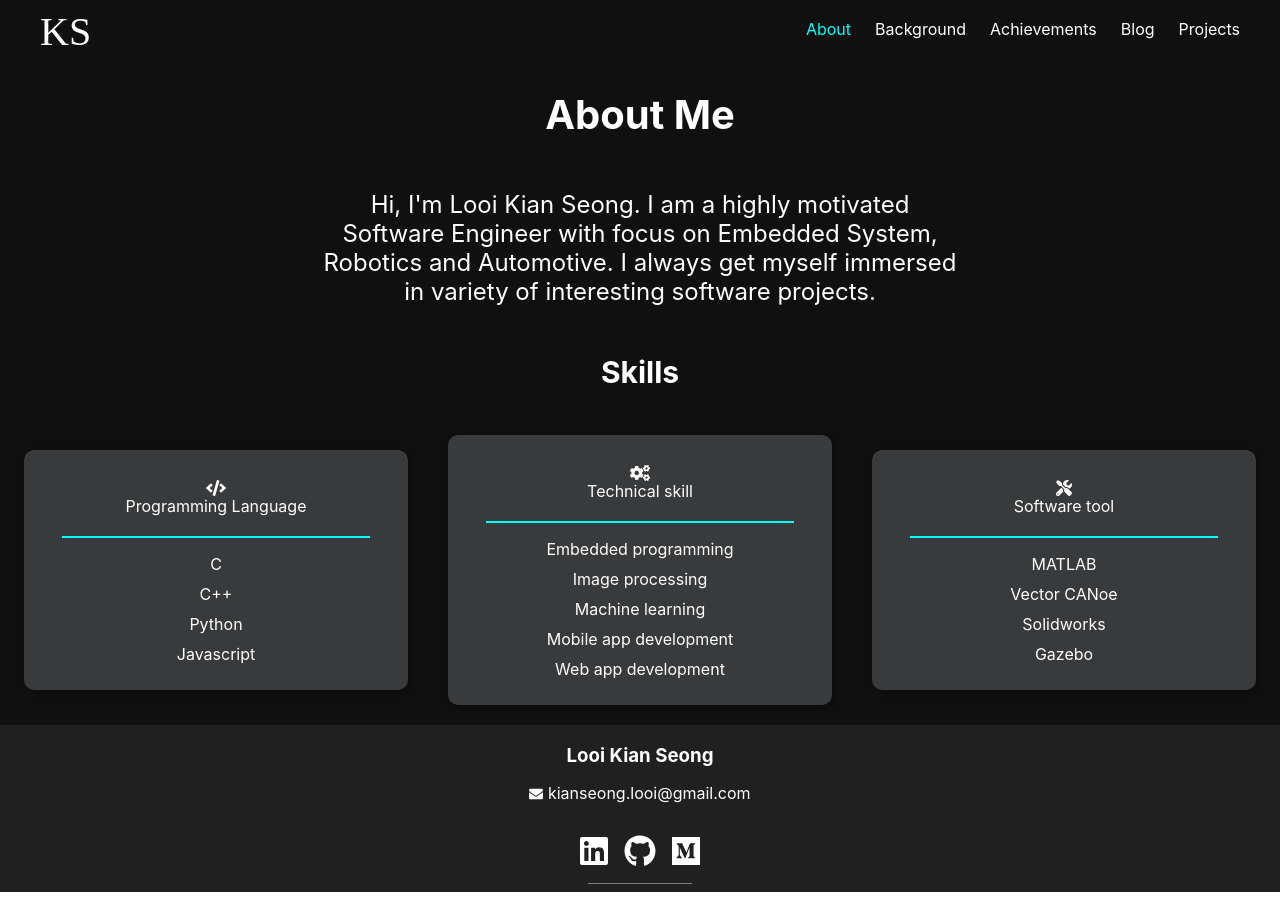
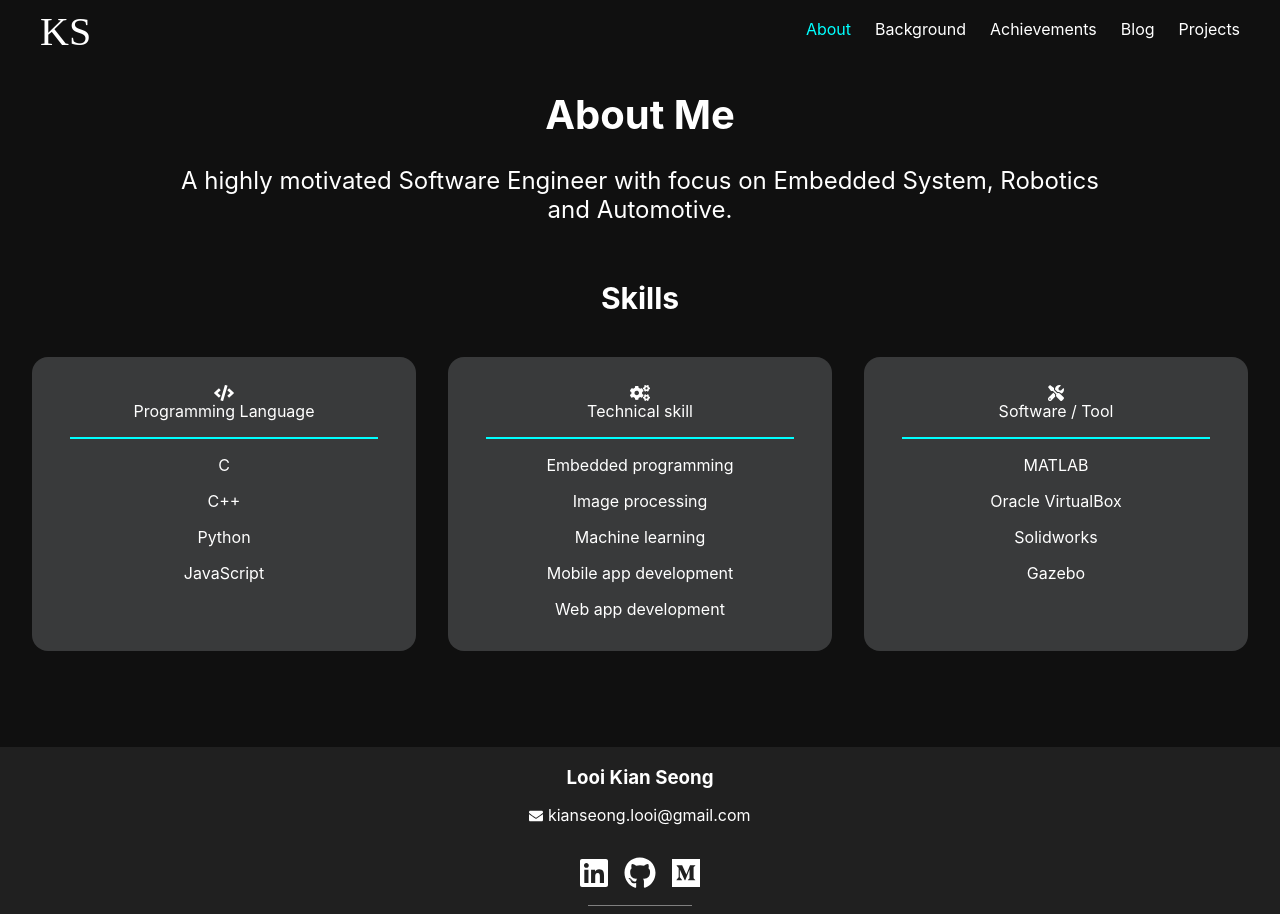
Before and after one commit to JayLooi/my-website, a React (Create React App) app: page /About in a window 1280 px wide. Before the commit the page ends 892 px from the top, so only its background shows below. Built offline with nearby package versions, Linux system fonts and the light colour scheme; a web font is replaced by a local one.

Commit message:
updated css styling of About page.

```diff
--- a/src/components/About.css
+++ b/src/components/About.css
@@ -1,60 +1,64 @@
 .About-main {
     background-color: inherit;
     display: flex;
+    flex-direction: column;
+    align-items: center;
     width: 100%;
     height: 100%;
-    flex-direction: column;
-    align-items: stretch;
     color: #ffffff;
-    flex: 1 0 auto;
+    padding-bottom: 5em;
 }
 
 .About-main h1 {
     font-size: 40px;
-    align-self: center;
 }
 
 .About-intro {
     display: flex;
-    width: 50%;
+    width: 75%;
     height: 100%;
     flex-direction: column;
-    align-self: center;
 }
 
 .About-intro p {
     font-size: 24px;
     text-align: center;
+    margin: 0;
+    padding: 0;
 }
 
-.Skills-main {
+.About-skills {
     width: 100%;
+    margin-top: 2em;
 }
 
-.Skills-main h2 {
+.About-skills h2 {
     font-size: 30px;
     text-align: center;
 }
 
-.Skill-cards-container {
+.About-skill-cards-container {
     display: flex;
     flex-wrap: wrap;
     flex-direction: row;
-    align-items: center;
+    align-items: stretch;
     justify-content: center;
 }
 
-.Skill-card {
+.About-skill-card {
     display: flex;
     flex-direction: column;
     align-items: center;
     width: 30%;
-    margin: 20px;
+    margin: 1em;
     background: #393a3b;
-    border-radius: 10px;
-    box-shadow: 2px 2px 12px rgba(0, 0, 0, .3);
-    transition: all .3s;
-    transition-timing-function: cubic-bezier(0, 0, .5, 1);
+    border-radius: 1em;
+}
+
+@media only screen and (max-width: 960px) {
+    .About-skill-card {
+        width: 45%;
+    }
 }
 
 @media only screen and (max-width: 700px) {
@@ -62,17 +66,16 @@
         width: 80%;
     }
 
-    .Skill-cards-container {
-        display: flex;
-        flex-direction: column;
+    .About-skill-cards-container {
+        align-items: center;
     }
 
-    .Skill-card {
-        width: 80%;
+    .About-skill-card {
+        width: 100%;
     }
 }
 
-.Skill-card > div {
+.About-skill-card > div {
     color: #ffffff;
     text-align: center;
     align-items: center;
@@ -80,23 +83,18 @@
     flex-direction: column;
     align-self: center;
     width: 80%;
-    margin-top: 10px;
-    padding-bottom: 20px;
+    margin-top: .5em;
+    padding-bottom: 1em;
     border-bottom: solid 2px cyan;
 }
 
-.Skill-card > ul {
+.About-skill-card > ul {
     color: white;
     list-style: none;
     text-align: center;
     padding: 0px;
 }
 
-.Skill-card li {
-    margin-bottom: 10px;
+.About-skill-card li {
+    margin-bottom: 1em;
 }
-
-.Skill-card:hover {
-    transform: scale3d(1.01, 1.01, 1.01);
-    box-shadow: 2px 2px 20px rgba(0, 0, 0, .5);
-}
--- a/src/components/About.js
+++ b/src/components/About.js
@@ -6,20 +6,18 @@ import { faCogs, faCode, faTools } from '@fortawesome/free-solid-svg-icons'
 const skills = [{
   categoryName: 'Programming Language',
   categoryIcon: <FontAwesomeIcon icon={faCode} style={{marginTop: '20px', color: 'white'}}/>,
-  list: ['C', 'C++', 'Python', 'Javascript']
+  list: ['C', 'C++', 'Python', 'JavaScript']
 }, {
   categoryName: 'Technical skill',
   categoryIcon: <FontAwesomeIcon icon={faCogs} style={{marginTop: '20px', color: 'white'}}/>,
   list: ['Embedded programming', 'Image processing', 'Machine learning', 'Mobile app development', 'Web app development']
 }, {
-  categoryName: 'Software tool',
+  categoryName: 'Software / Tool',
   categoryIcon: <FontAwesomeIcon icon={faTools} style={{marginTop: '20px', color: 'white'}}/>,
-  list: ['MATLAB', 'Vector CANoe', 'Solidworks', 'Gazebo']
+  list: ['MATLAB', 'Oracle VirtualBox', 'Solidworks', 'Gazebo']
 }];
 
-const briefIntro = 'Hi, I\'m Looi Kian Seong. \n' +
-                    'I am a highly motivated Software Engineer with focus on Embedded System, Robotics and Automotive. \n' +
-                    'I always get myself immersed in variety of interesting software projects. ';
+const briefIntro = 'A highly motivated Software Engineer with focus on Embedded System, Robotics and Automotive. ';
 
 class About extends React.Component {
    constructor (props) {
@@ -29,7 +27,7 @@ class About extends React.Component {
 
    renderSkillCategories = (category, categoryIndex) => {
        return (
-           <div key={categoryIndex} className='Skill-card'>
+           <div key={categoryIndex} className='About-skill-card'>
                <div>
                    {category.categoryIcon}
                    {category.categoryName}
@@ -46,14 +44,12 @@ class About extends React.Component {
            <div className='About-main'>
                <h1> About Me </h1>
                <div className='About-intro'>
-                 <p>
-                  {briefIntro}
-                 </p>
+                   <p> {briefIntro} </p>
                </div>
 
-               <div className='Skills-main'>
+               <div className='About-skills'>
                    <h2> Skills </h2>
-                   <div className='Skill-cards-container'>
+                   <div className='About-skill-cards-container'>
                        {skills.map(this.renderSkillCategories)}
                     </div>
                 </div>
```
